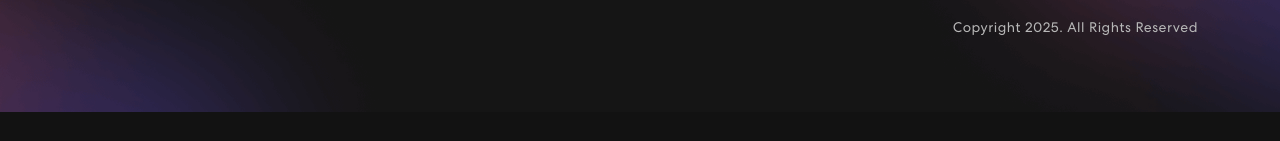
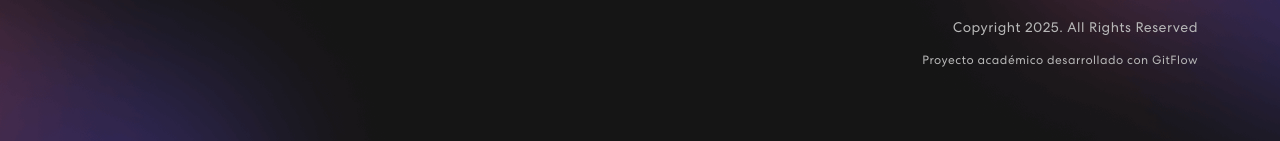
Before and after one commit to Franciscoleochambiv/app_gitflow, a React (Create React App) app: page / in a window 1280 px wide. Shown: the part 1605-1746 px from the top of the page. Before the commit the page ends 1717 px from the top, so only its background shows below. Built offline with nearby package versions, Linux system fonts and the light colour scheme; no server answers.

Commit message:
feat: agregar mensaje informativo en el footer sobre uso de GitFlow

```diff
--- a/src/components/Footer.js
+++ b/src/components/Footer.js
@@ -22,6 +22,9 @@ export const Footer = () => {
               <a href="#"><img src={navIcon3} alt="Icon" /></a>
             </div>
             <p>Copyright 2025. All Rights Reserved</p>
+            <p style={{ fontSize: "12px", marginTop: "5px" }}>
+                Proyecto académico desarrollado con GitFlow
+           </p>
           </Col>
         </Row>
       </Container>
```
